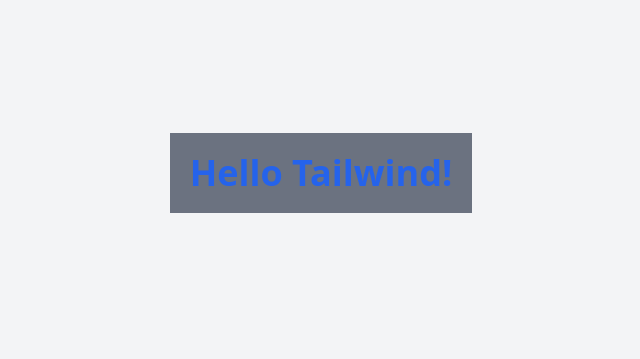
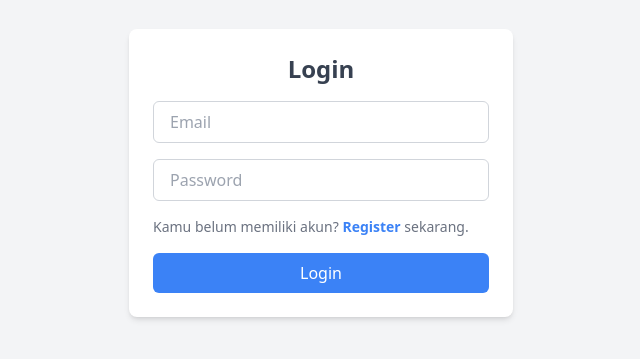
Before and after one commit to Nabilfadilah/authentication, a React (Vite) app in the folder frontend/: page /login in a window 1280 px wide. Shown: the part 227-586 px from the top of the page, without its empty margins (319-959 px from the left). Built offline with nearby package versions, Linux system fonts and the light colour scheme.

Commit message:
Menambah broserRouter untuk fitur routing

```diff
--- a/frontend/src/App.jsx
+++ b/frontend/src/App.jsx
@@ -1,12 +1,30 @@
+import {BrowserRouter, Route, Routes} from "react-router-dom";
+import Login from "./pages/Login";
+import Register from "./pages/Register";
+import Dashboard from "./pages/Dashboard";
+
+// impor komponen ProtectedRoute untuk membatasi akses ke halaman tertentu
+import ProtectedRoute from "./components/ProtectedRoute";
+
 function App() {
   return (
-    <div>
-      <div className="min-h-screen bg-gray-100 flex items-center justify-center">
-        <h1 className="text-4xl font-bold text-blue-600 p-5 bg-gray-500">
-          Hello Tailwind!
-        </h1>
-      </div>
-    </div>
+    // BrowserRouter digunakan sebagai pembungkus utama untuk mengaktifkan fitur routing di aplikasi
+    <BrowserRouter>
+      <Routes>
+        <Route path="/login" element={<Login />} />
+        <Route path="/register" element={<Register />} />
+
+        {/* route untuk halaman dashboard, yang hanya bisa diakses jika user sudah login */}
+        <Route
+          path="/dashboard"
+          element={
+            <ProtectedRoute>
+              <Dashboard />
+            </ProtectedRoute>
+          }
+        />
+      </Routes>
+    </BrowserRouter>
   );
 }
 
```
